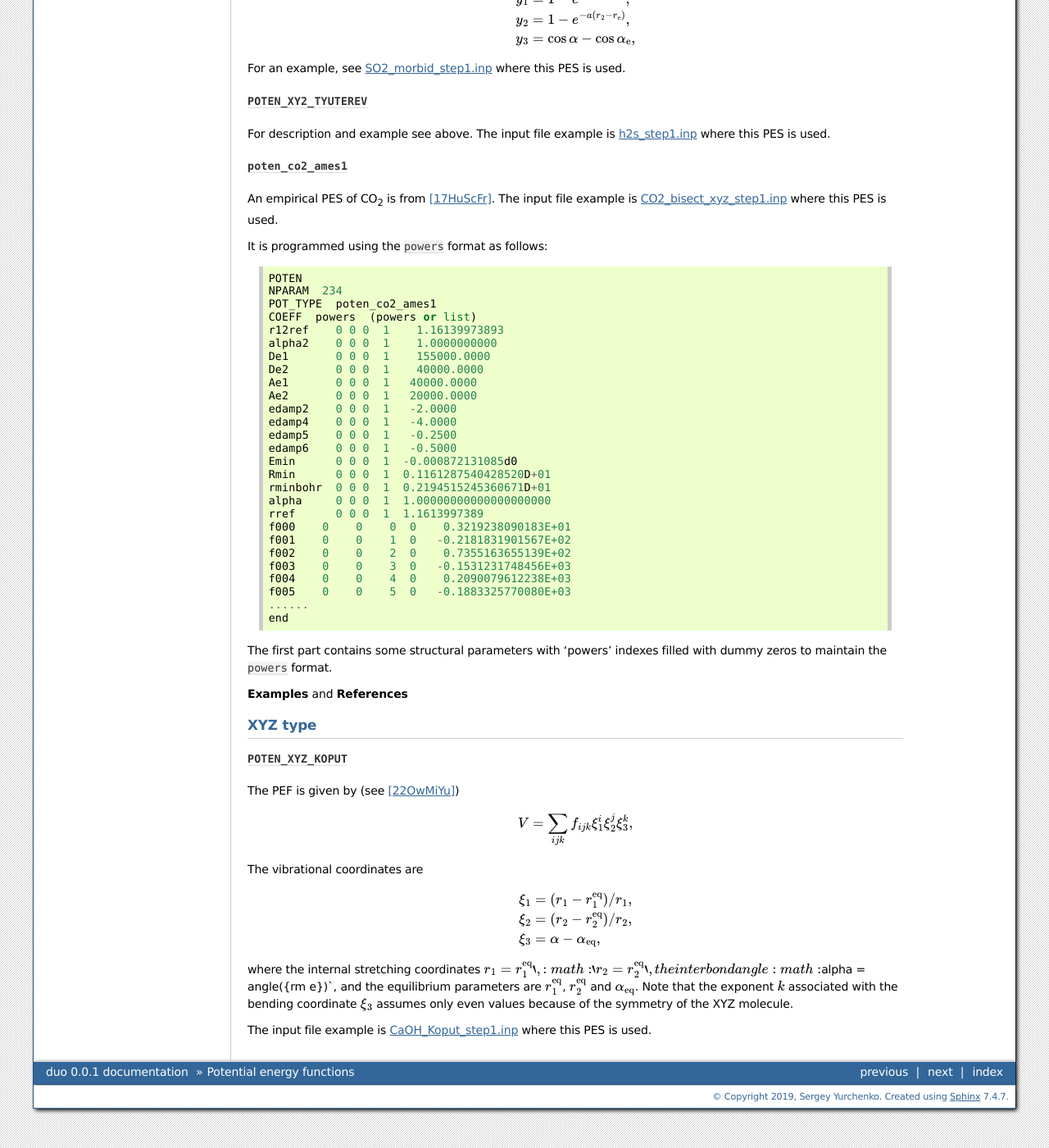
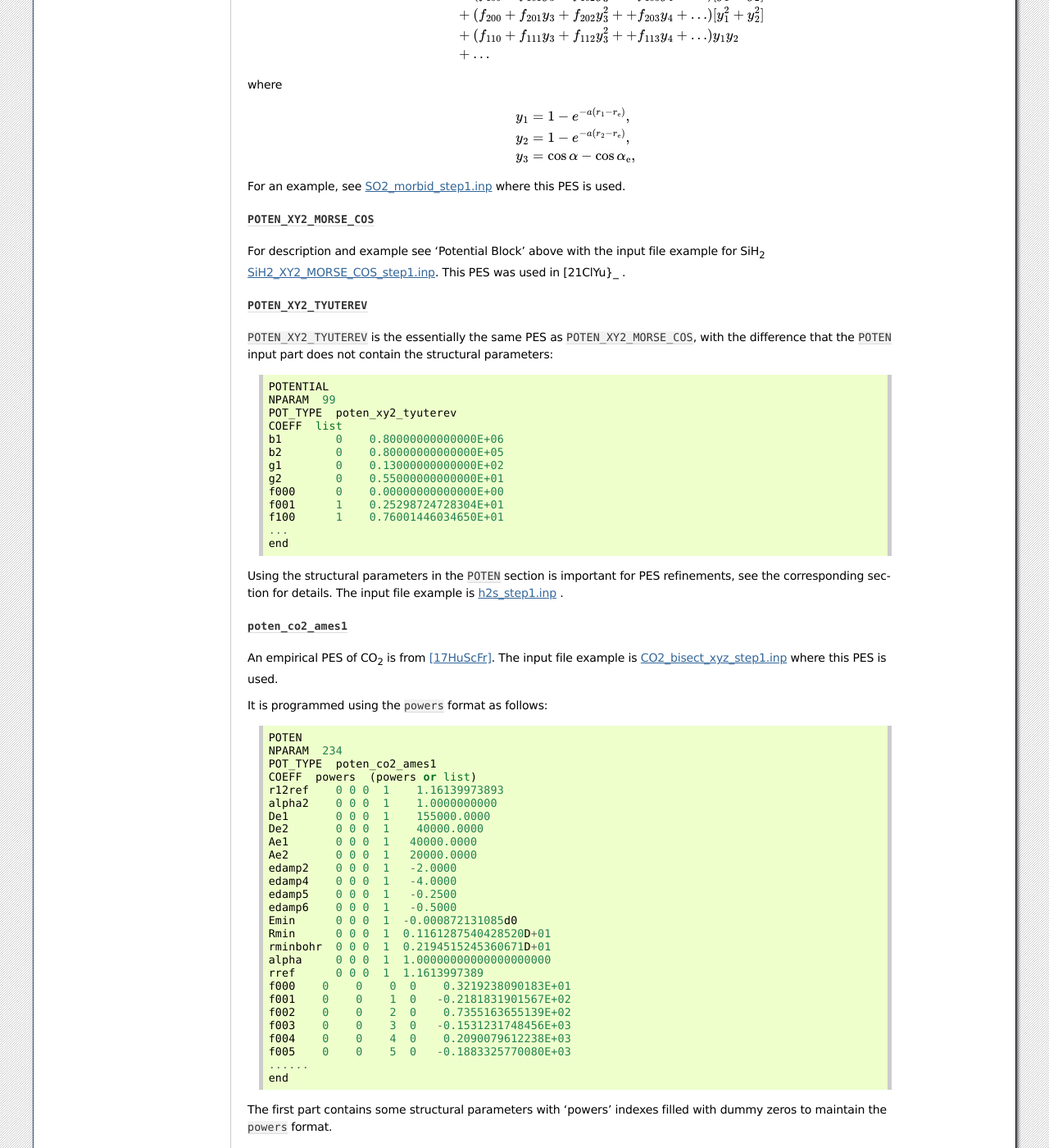
Before and after one commit to Trovemaster/TROVE, a Sphinx documentation site: the page built from docs/source/potentials.rst, in a window 1280 px wide and 1400 px high, scrolled down 2994 px. Shown: the whole window at 82% size. Built offline with Sphinx 7.4.7, drawn with Linux system fonts in a browser that asks for light colours; formulas are drawn with MathJax 3; some of the changed text lies outside the part shown.

Commit message:
More PESs

```diff
--- a/docs/source/potentials.rst
+++ b/docs/source/potentials.rst
@@ -24,21 +24,30 @@ The ``Potential`` (``Poten``) block used to specify a PEF, has the following gen
 
 ::
 
-      POTENTIAL
-      NPARAM  99
-      POT_TYPE  poten_xy2_tyuterev
-      COEFF  list
-      b1        0    0.80000000000000E+06
-      b2        0    0.80000000000000E+05
-      g1        0    0.13000000000000E+02
-      g2        0    0.55000000000000E+01
-      f000      0    0.00000000000000E+00
-      f001      1    0.25298724728304E+01
-      f100      1    0.76001446034650E+01
+      POTEN
+      NPARAM  102
+      POT_TYPE  POTEN_XY2_MORSE_COS
+      COEFF  list  (powers or list)
+       RE13         1  0.15144017558000E+01
+       ALPHAE       1  0.92005073880000E+02
+       AA           1  0.12705074620000E+01
+       B1           1  0.50000000000000E+06
+       B2           1  0.50000000000000E+05
+       G1           1  0.15000000000000E+02
+       G2           1  0.10000000000000E+02
+       V0           0  0.00000000000000E+00
+       F_0_0_1      1 -0.11243403302598E+02
+       F_1_0_0      1 -0.94842865087918E+01
+       F_0_0_2      1  0.17366522840412E+05
+       F_1_0_1      1 -0.25278354456474E+04
+       F_1_1_0      1  0.20295521820240E+03
+       F_2_0_0      1  0.38448640879698E+05
+       F_0_0_3      1  0.27058767090918E+04
+       F_1_0_2      0 -0.47718397149800E+04
       ...
       end
 
-For an example, see `h2s_step1.inp <https://raw.githubusercontent.com/Trovemaster/TROVE/develop/docs/source/input/h2s_step1.inp>`_  where this PES is used.
+For an example, see `SiH2_XY2_MORSE_COS_step1.inp <https://raw.githubusercontent.com/Trovemaster/TROVE/develop/docs/source/input/SiH2_XY2_MORSE_COS_step1.inp>`_  where this PES is used.
 
 Here ``NPARAM`` is used to specify the number of parameters used to define the PES. ``POT_TYPE`` is the name of the potential energy surface being used which is defined in the ``pot_*.f90 file``. The keywords ``COEFF`` indicates if the potential contains a list of parameter values (``LIST``) or  values with the corresponding expansion powers (``POWERS``), e.g. (for H\ :sub:`2`\ CO):
 ::
@@ -196,11 +205,40 @@ For an example, see `SO2_morbid_step1.inp <https://raw.githubusercontent.com/Tro
 
 
 
+``POTEN_XY2_MORSE_COS``
+^^^^^^^^^^^^^^^^^^^^^^^
+
+For description and example see 'Potential Block' above with the input file example for SiH\ :sub:`2`  `SiH2_XY2_MORSE_COS_step1.inp <https://raw.githubusercontent.com/Trovemaster/TROVE/develop/docs/source/input/SiH2_XY2_MORSE_COS_step1.inp>`_. This PES was used in [21ClYu}_ .
+
+
+
 ``POTEN_XY2_TYUTEREV``
 ^^^^^^^^^^^^^^^^^^^^^^
 
-For description and example see above.
-The input file example is  `h2s_step1.inp <https://raw.githubusercontent.com/Trovemaster/TROVE/develop/docs/source/input/h2s_step1.inp>`_  where this PES is used.
+``POTEN_XY2_TYUTEREV`` is the essentially the same PES as ``POTEN_XY2_MORSE_COS``, with the difference that the ``POTEN`` input part does not contain the structural parameters:
+
+
+::
+
+      POTENTIAL
+      NPARAM  99
+      POT_TYPE  poten_xy2_tyuterev
+      COEFF  list
+      b1        0    0.80000000000000E+06
+      b2        0    0.80000000000000E+05
+      g1        0    0.13000000000000E+02
+      g2        0    0.55000000000000E+01
+      f000      0    0.00000000000000E+00
+      f001      1    0.25298724728304E+01
+      f100      1    0.76001446034650E+01
+      ...
+      end
+
+
+Using the structural parameters in the ``POTEN`` section is important for PES refinements, see the corresponding section for details.
+The input file example is  `h2s_step1.inp <https://raw.githubusercontent.com/Trovemaster/TROVE/develop/docs/source/input/h2s_step1.inp>`_ .
+
+
 
 
 ``poten_co2_ames1``
@@ -281,7 +319,7 @@ The vibrational coordinates are
      \xi_3 &= \alpha-\alpha_{\rm eq},
    \end{split}
 
-where the internal stretching coordinates :math:`r_1  = r_1^{\rm eq} `, :math:`r_2  = r_2^{\rm eq} `, the interbond angle :math:`\alpha = \angle({\rm e})`, and the equilibrium parameters are :math:`r_1^{\rm eq}`, :math:`r_2^{\rm eq}` and :math:`\alpha_{\rm eq}`. Note that the exponent :math:`k` associated with the bending coordinate :math:`\xi_3` assumes only even values because of the symmetry of the XYZ molecule.
+where the internal stretching coordinates :math:`r_1  = r_1^{\rm eq}`\ , :math:`r_2  = r_2^{\rm eq}`\ , the interbond angle :math:`\alpha = \angle({\rm e})`\ , and the equilibrium parameters are :math:`r_1^{\rm eq}`, :math:`r_2^{\rm eq}` and :math:`\alpha_{\rm eq}`. Note that the exponent :math:`k` associated with the bending coordinate :math:`\xi_3` assumes only even values because of the symmetry of the XYZ molecule.
 
 
 The input file example is  `CaOH_Koput_step1.inp <https://raw.githubusercontent.com/Trovemaster/TROVE/develop/docs/source/input/CaOH_Koput_step1.inp>`_  where this PES is used.
--- a/docs/source/references.rst
+++ b/docs/source/references.rst
@@ -66,3 +66,5 @@ References
 .. [22OwMiYu] A. Owens, A. Mitrushchenkov, S.N. Yurchenko, and J. Tennyson. MNRAS, 516, 3995 (2022), ExoMol line lists - XLVII. Rovibronic molecular line list of the calcium monohydroxide radical (CaOH).
 
 .. [17HuScFr] X. Huang, D.W. Schwenke, R.S. Freedman, Т.J. Lee, J. Quant. Spectrosc. Radiat. Transf., 203, 224 (2017), Ames-2016 line lists for 13 isotopologues of CO\ :sub:`2`\ : Updates, consistency, and remaining issues.
+
+.. [21ClYu]  V.H. J. Clark and S.N. Yurchenko. Phys. Chem. Chem. Phys., 23, 11990 (2021), Modelling the non-local thermodynamic equilibrium spectra of silylene (SiH\ :sub:`2`\ ).
```
Also changed, not shown: 1 other file.
